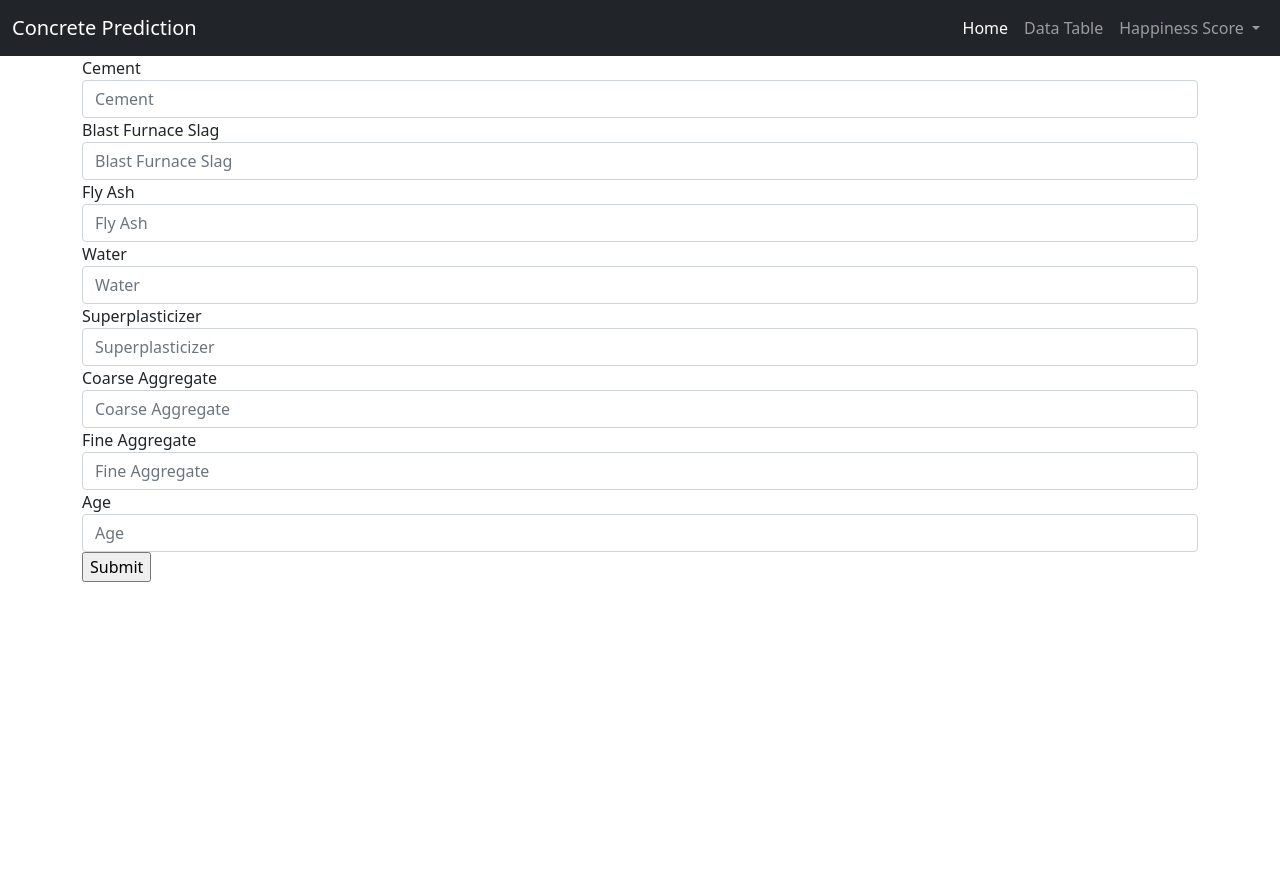
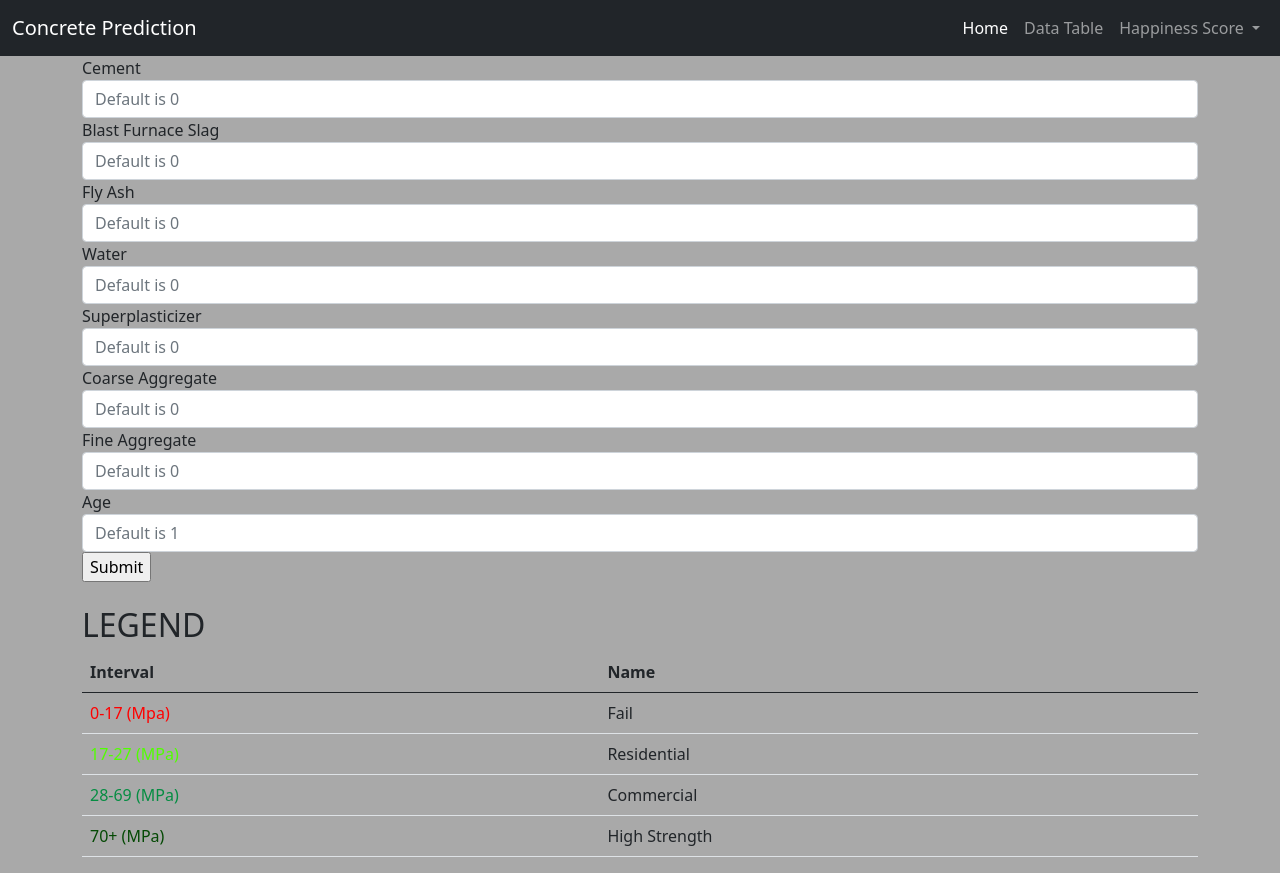
Before and after one commit to CoryOpie/Concrete-Project, a Flask app: page / in a window 1280 px wide. Before the commit the page ends 582 px from the top, so only its background shows below. Run offline with Flask 2, Linux system fonts and the light colour scheme.

Commit message:
wrapped up app

```diff
--- a/app.py
+++ b/app.py
@@ -58,14 +58,38 @@ def send():
 
     if request.method == "POST":
         print(request.form)
-        cement = request.form["Cement"]
-        blastfurnaceslag = request.form["BlastFurnaceSlag"]
-        flyash = request.form["FlyAsh"]
-        water = request.form["Water"]
-        superplasticizer = request.form["Superplasticizer"]
-        coarseaggregate = request.form["CoarseAggregate"]
-        fineaggregate = request.form["FineAggregate"]
-        age = request.form["Age"]
+        if request.form["Cement"]:
+          cement = request.form["Cement"]
+        else:
+          cement = 0
+        if request.form["BlastFurnaceSlag"]:
+          blastfurnaceslag = request.form["BlastFurnaceSlag"]
+        else:
+          blastfurnaceslag = 0
+        if request.form["FlyAsh"]:
+          flyash = request.form["FlyAsh"]
+        else:
+          flyash = 0
+        if request.form["Water"]:
+          water = request.form["Water"]
+        else:
+          water = 0
+        if request.form["Superplasticizer"]:
+          superplasticizer = request.form["Superplasticizer"]
+        else:
+          superplasticizer = 0
+        if request.form["CoarseAggregate"]:
+          coarseaggregate = request.form["CoarseAggregate"]
+        else:
+          coarseaggregate = 0
+        if request.form["FineAggregate"]:
+          fineaggregate = request.form["FineAggregate"]
+        else:
+          fineaggregate = 0
+        if request.form["Age"]:
+          age = request.form["Age"]
+        else:
+          age = 1
 
 
         custinput = [[cement, blastfurnaceslag, flyash, water, superplasticizer, coarseaggregate, fineaggregate, age]]
@@ -84,15 +108,31 @@ def send():
         print(custfinalpredict[0][0])
 
 
-    return render_template("index.html", predictions = custfinalpredict[0][0])
-    if predictions > 80:
-      predictions = f"<span style= 'color:green;'>{predictions}</span>"
-    elif predictions >40:
-      predictions = f"<span style= 'color:yellow;'>{predictions}</span>"
-    else:
-      predictions = f"<span style= 'color:red;'>{predictions}</span>"
+        predictions = round(custfinalpredict[0][0],2)
+
+        predictionshigh = None
+        predictionscommercial = None
+        predictionsresidential = None
+        predictionsfail = None
+
+        if predictions > 70:
+              predictionshigh = predictions
+        elif predictions > 28:
+              predictionscommercial = predictions
+        elif predictions > 17:
+              predictionsresidential = predictions
+        else:
+              predictionsfail = predictions
+        # if predictions > 80:
+        #   predictions = f'<span style= "color:green;">{predictions}</span>'
+        # elif predictions >40:
+        #   predictions = f'<span style= "color:yellow;">{predictions}</span>'
+        # else:
+        #   predictions = f'<span style= "color:red;">{predictions}</span>'
+
+
     print(predictions)
-
+    return render_template("index.html", predictionshigh = predictionshigh, predictionsresidential = predictionsresidential, predictionscommercial = predictionscommercial, predictionsfail = predictionsfail)
 
 if __name__ == "__main__":
     app.run()
--- a/static/style.css
+++ b/static/style.css
@@ -0,0 +1,3 @@
+body{
+    background-color: darkgray;
+  }
--- a/templates/index.html
+++ b/templates/index.html
@@ -8,7 +8,7 @@
 
     <!-- CSS only -->
     <link href="https://cdn.jsdelivr.net/npm/bootstrap@5.0.0-beta3/dist/css/bootstrap.min.css" rel="stylesheet" integrity="sha384-eOJMYsd53ii+scO/bJGFsiCZc+5NDVN2yr8+0RDqr0Ql0h+rP48ckxlpbzKgwra6" crossorigin="anonymous">
-
+    <link rel="stylesheet" type="text/css" href="static/style.css">
 
 
 	</head>
@@ -50,52 +50,88 @@
                       <form method="POST" action="/predict" role="form", name="concreteform">
                         <div class="form-group">
                             <label for="inputCement">Cement</label>
-                            <input type="text" class="form-control" id="inputCement" name="Cement" placeholder="Cement">
+                            <input type="text" class="form-control" id="inputCement" name="Cement" placeholder="Default is 0">
                         </div>
                         <div class="form-group">
                             <label for="inputBlastFurnaceSlag">Blast Furnace Slag</label>
-                            <input type="text" class="form-control" id="inputBlastFurnaceSlag" name="BlastFurnaceSlag" placeholder="Blast Furnace Slag">
+                            <input type="text" class="form-control" id="inputBlastFurnaceSlag" name="BlastFurnaceSlag" placeholder="Default is 0">
                         </div>
                         <div class="form-group">
                             <label for="inputFlyAsh">Fly Ash</label>
-                            <input type="text" class="form-control" id="inputFlyAsh" name="FlyAsh" placeholder="Fly Ash">
+                            <input type="text" class="form-control" id="inputFlyAsh" name="FlyAsh" placeholder="Default is 0">
                         </div>
                         <div class="form-group">
                             <label for="inputWater">Water</label>
-                            <input type="text" class="form-control" id="inputWater" name="Water" placeholder="Water">
+                            <input type="text" class="form-control" id="inputWater" name="Water" placeholder="Default is 0">
                         </div>
                         <div class="form-group">
                             <label for="inputSuperplasticizer">Superplasticizer</label>
-                            <input type="text" class="form-control" id="inputSuperplasticizer" name="Superplasticizer" placeholder="Superplasticizer">
+                            <input type="text" class="form-control" id="inputSuperplasticizer" name="Superplasticizer" placeholder="Default is 0">
                         </div>
                         <div class="form-group">
                             <label for="inputCoarseAgg">Coarse Aggregate</label>
-                            <input type="text" class="form-control" id="inputCoarseAgg" name="CoarseAggregate" placeholder="Coarse Aggregate">
+                            <input type="text" class="form-control" id="inputCoarseAgg" name="CoarseAggregate" placeholder="Default is 0">
                         </div>
                         <div class="form-group">
                             <label for="inputFineAgg">Fine Aggregate</label>
-                            <input type="text" class="form-control" id="inputFineAgg" name="FineAggregate" placeholder="Fine Aggregate">
+                            <input type="text" class="form-control" id="inputFineAgg" name="FineAggregate" placeholder="Default is 0">
                         </div>
                         <div class="form-group">
                             <label for="inputAge">Age</label>
-                            <input type="text" class="form-control" id="inputAge" name="Age" placeholder="Age">
+                            <input type="text" class="form-control" id="inputAge" name="Age" placeholder="Default is 1">
                         </div>
                         <input type="submit" value="Submit">
                     </form>
     </div>
       <br>
 
-      <div class="row">
+      <div class="row" id="ourDiv">
 
         <div class="col-md-12">
         <div id="myDiv" style="float: left">
         </div>
-        {%if predictions%}
-        <strong><h3> Your Concrete Strength is: {{predictions}}</h3></strong>
+        {%if predictionshigh%}
+        <strong><h3 style= "color: rgb(4, 73, 4)"> Your Concrete Strength is: {{predictionshigh}}(MPa)</h3></strong>
         {%endif%}
+        {%if predictionscommercial%}
+        <strong><h3 style= "color: rgb(5, 141, 66)"> Your Concrete Strength is: {{predictionscommercial}}(MPa)</h3></strong>
+        {%endif%}
+        {%if predictionsresidential%}
+        <strong><h3 style= "color: rgb(81, 255, 0)"> Your Concrete Strength is: {{predictionsresidential}}(MPa)</h3></strong>
+        {%endif%}
+        {%if predictionsfail%}
+        <strong><h3 style= "color: red"> Your Concrete Strength is: {{predictionsfail}}(MPa)</h3></strong>
+        {%endif%}
+        <h2>LEGEND</h2>
+  <table class="table">
+    <thead>
+      <tr>
+        <th>Interval</th>
+        <th>Name</th>
+      </tr>
+    </thead>
+    <tbody>
+      <tr>
+        <td style= "color: red">0-17 (Mpa)</td>
+        <td>Fail</td>
+      </tr>
+      <tr>
+        <td style= "color: rgb(81, 255, 0)">17-27 (MPa)</td>
+        <td>Residential</td>
+      </tr>
+      <tr>
+        <td style= "color: rgb(5, 141, 66)">28-69 (MPa)</td>
+        <td>Commercial</td>
+      </tr>
+      <tr>
+        <td style= "color: rgb(4, 73, 4)">70+ (MPa)</td>
+        <td>High Strength</td>
+      </tr>
+    </tbody>
+  </table>
       </div>
+    </div>
 
-    </div>
 
 
   </body>
```
Also changed, not shown: templates/data.html (added), 1 other file.
